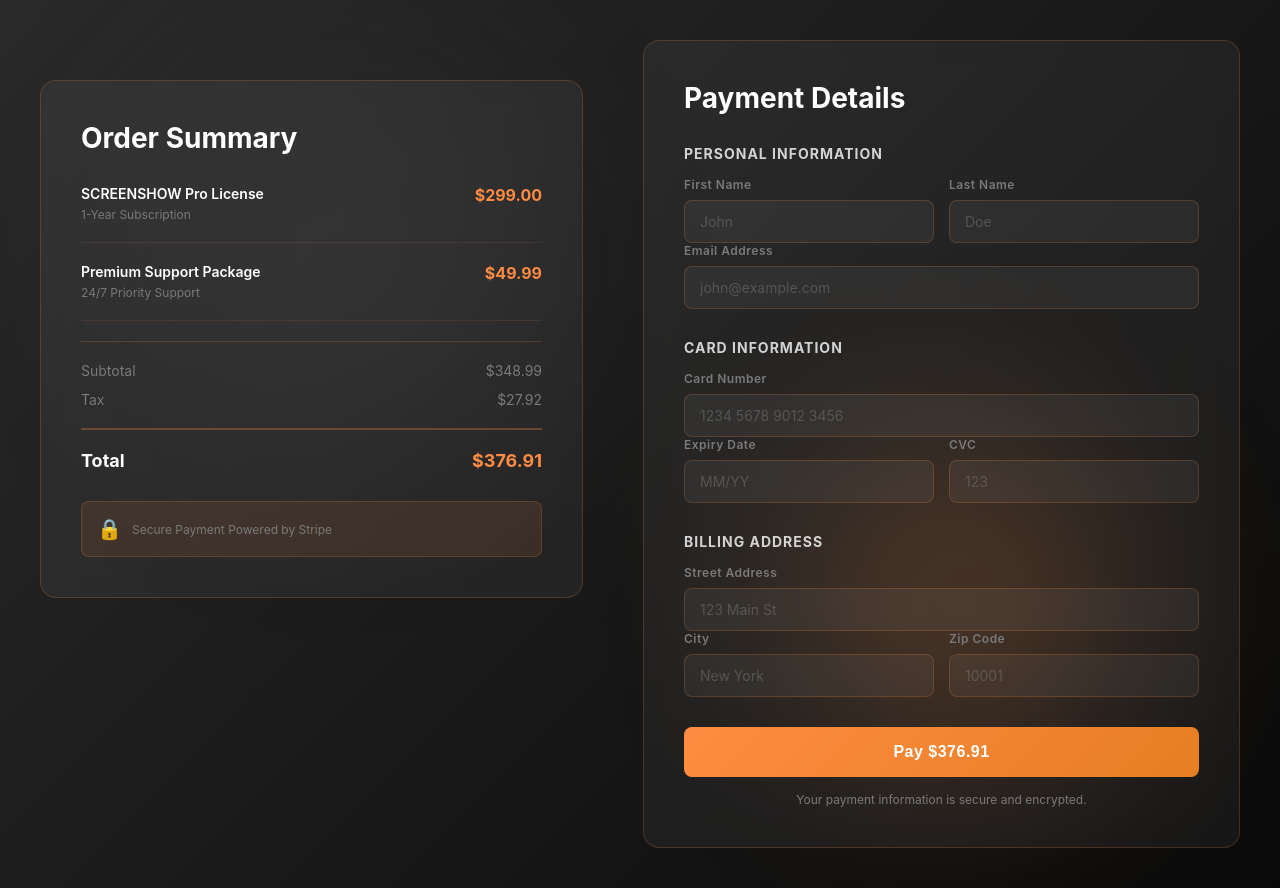
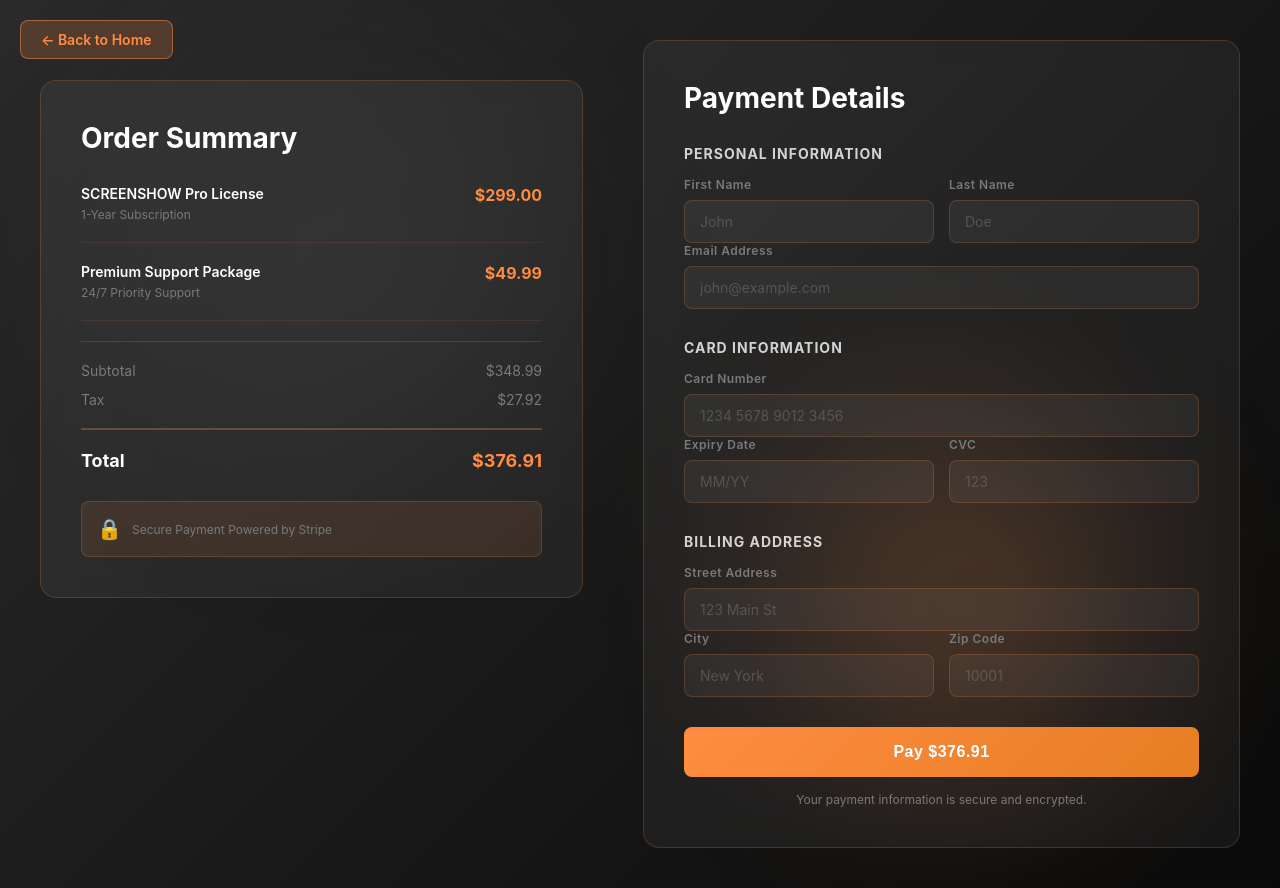
Before and after one commit to RCarScar/Screenshow-Website, a React (Vite) app in the folder screenshowsite/: page /payment in a window 1280 px wide. Built offline with nearby package versions, Linux system fonts and the light colour scheme.

Commit message:
Fixing Screens
Last payment screen functional with back button, The text pops up fixed, need to add transitions.

```diff
--- a/screenshowsite/src/App.css
+++ b/screenshowsite/src/App.css
@@ -241,8 +241,8 @@ body {
   justify-content: center;
   padding: 80px 40px;
   background-color: var(--color-grey-dark);
-  opacity: 0;
-  transform: translateY(40px);
+  opacity: 1;
+  transform: translateY(0);
   transition: opacity 0.8s ease, transform 0.8s ease;
   scroll-margin-top: 90px;
 }
--- a/screenshowsite/src/Payment.css
+++ b/screenshowsite/src/Payment.css
@@ -1,4 +1,31 @@
 /* Payment Page Styling */
+
+.back-button {
+  position: fixed;
+  top: 20px;
+  left: 20px;
+  z-index: 100;
+  padding: 10px 20px;
+  background: rgba(255, 140, 66, 0.2);
+  border: 1px solid rgba(255, 140, 66, 0.5);
+  border-radius: 8px;
+  color: #ff8c42;
+  text-decoration: none;
+  font-size: 14px;
+  font-weight: 600;
+  transition: all 0.3s ease;
+  display: flex;
+  align-items: center;
+  gap: 8px;
+  cursor: pointer;
+  font-family: inherit;
+}
+
+.back-button:hover {
+  background: rgba(255, 140, 66, 0.3);
+  border-color: #ff8c42;
+  transform: translateX(-4px);
+}
 
 .payment-container {
   min-height: 100vh;
--- a/screenshowsite/src/Payment.jsx
+++ b/screenshowsite/src/Payment.jsx
@@ -1,7 +1,9 @@
 import { useState } from 'react';
+import { useNavigate } from 'react-router-dom';
 import './Payment.css';
 
 function Payment() {
+  const navigate = useNavigate();
   const [formData, setFormData] = useState({
     firstName: '',
     lastName: '',
@@ -78,6 +80,14 @@ function Payment() {
 
   return (
     <div className="payment-container">
+      {/* Back Button */}
+      <button
+        onClick={() => navigate('/')}
+        className="back-button"
+      >
+        ← Back to Home
+      </button>
+
       {/* Background blobs */}
       <div className="payment-background">
         <div className="gradient-blob blob-1"></div>
```
